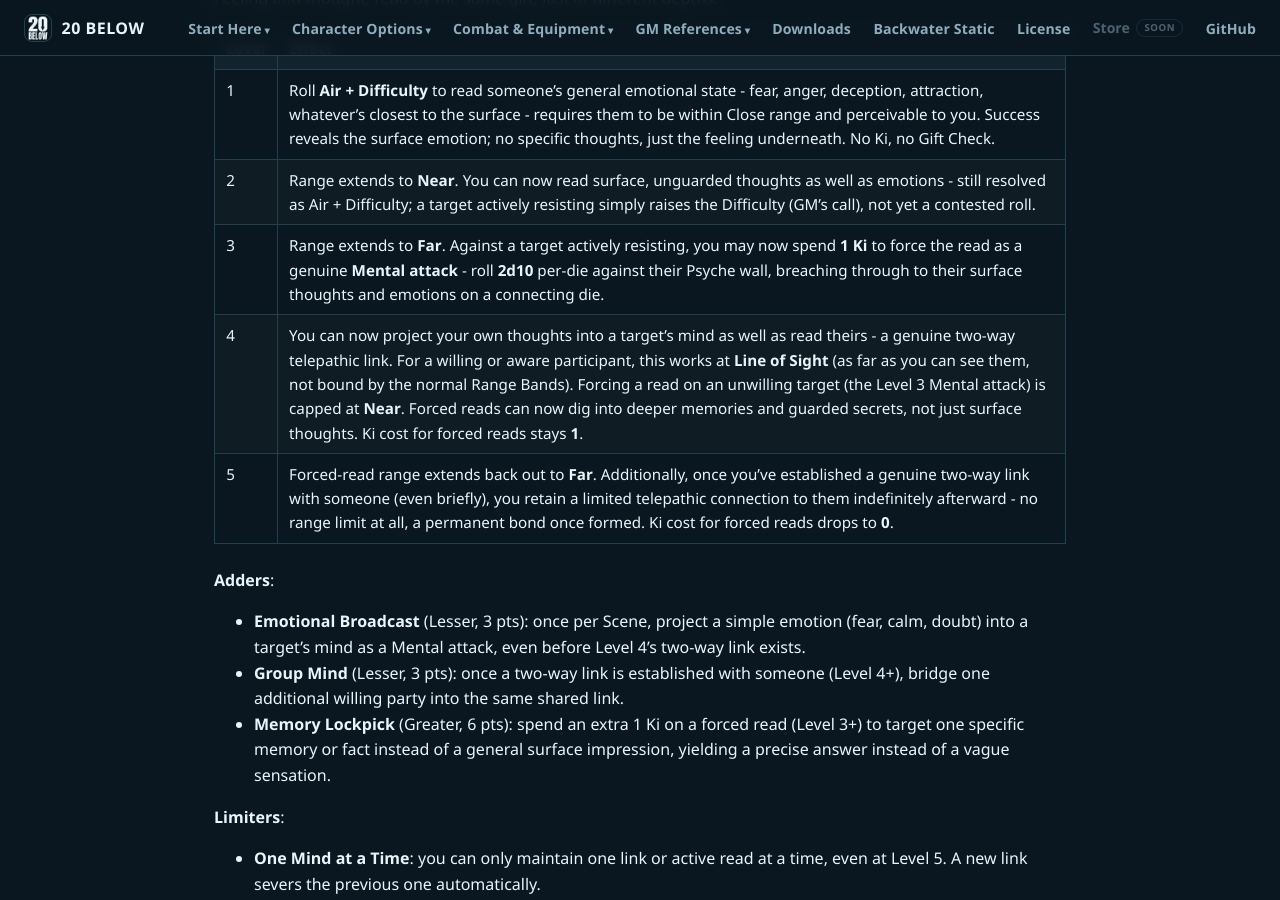
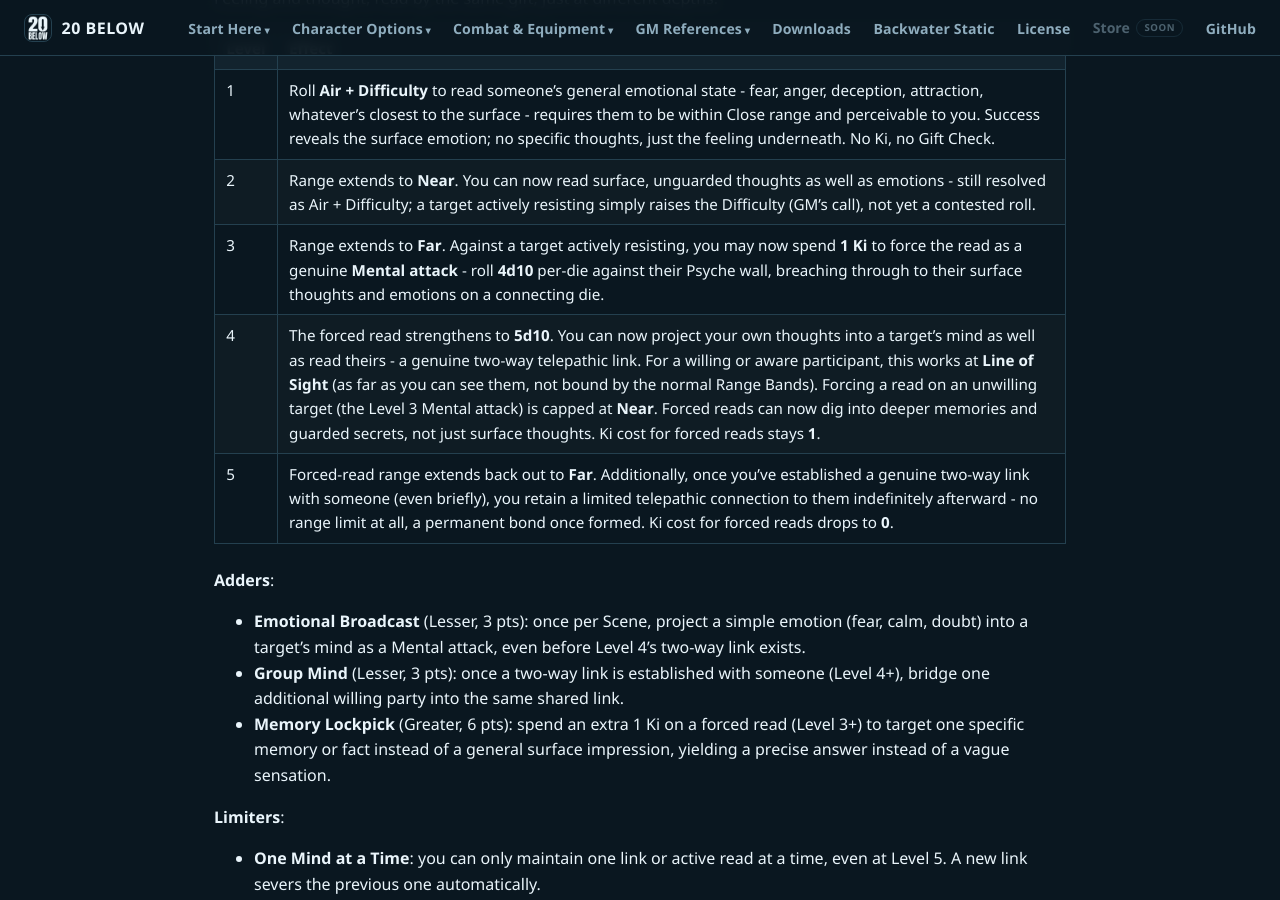
Before and after one commit to feralucce/20_Below, a Jekyll site: the page built from rules/gifts.md, in a window 1280 px wide and 900 px high, scrolled down 49494 px. Built offline with Jekyll 4.4.1, drawn with Linux system fonts in a browser that asks for light colours; our own code applies the rules of GitHub Pages for plain Markdown files.

Commit message:
Telepathy's forced read follows the same dice ladder as every other Gift
Every Mental and Social wall attack in the game sizes its pool by the
Gift Level it is used at: Level 1 rolls 2d10, Level 2 rolls 3d10, Level 3
rolls 4d10, Level 4 rolls 5d10. Ten of the eleven followed it. Telepathy
rolled 2d10 at Level 3.

So there was no calculation to invent - the game already had one, and
Telepathy was the only Gift outside it. Its forced read is now 4d10 at
Level 3, strengthening to 5d10 at Level 4, which also gives that Level a
reason to matter to the attack rather than only to the two-way link.
Auto-hitting was already correct: every attack from Level 2 up hits
automatically, and only Level 1 versions roll to-hit.

Level + 1 now holds for all eleven, checked programmatically rather than
by eye.

One thing worth recording: the first attempt at bolding the new dice
counts was written through a shell heredoc, which mangled the RTF control
words \f and \b into literal formfeed and backspace bytes - eight of them
written into the chapter. Caught by inspecting the file rather than by
any check, restored from the backup taken moments earlier, and redone
from a script file. The script now refuses to write if it would emit a
control character, which is the check that should have existed.

Co-Authored-By: Claude Opus 5 <noreply@anthropic.com>

```diff
--- a/rules/gifts.md
+++ b/rules/gifts.md
@@ -1200,8 +1200,8 @@ Minds are not as private as people think - not to you. You can brush against ano
 |---|---|
 | 1 | Roll **Air + Difficulty** to read someone's general emotional state - fear, anger, deception, attraction, whatever's closest to the surface - requires them to be within Close range and perceivable to you. Success reveals the surface emotion; no specific thoughts, just the feeling underneath. No Ki, no Gift Check. |
 | 2 | Range extends to **Near**. You can now read surface, unguarded thoughts as well as emotions - still resolved as Air + Difficulty; a target actively resisting simply raises the Difficulty (GM's call), not yet a contested roll. |
-| 3 | Range extends to **Far**. Against a target actively resisting, you may now spend **1 Ki** to force the read as a genuine **Mental attack** - roll **2d10** per-die against their Psyche wall, breaching through to their surface thoughts and emotions on a connecting die. |
-| 4 | You can now project your own thoughts into a target's mind as well as read theirs - a genuine two-way telepathic link. For a willing or aware participant, this works at **Line of Sight** (as far as you can see them, not bound by the normal Range Bands). Forcing a read on an unwilling target (the Level 3 Mental attack) is capped at **Near**. Forced reads can now dig into deeper memories and guarded secrets, not just surface thoughts. Ki cost for forced reads stays **1**. |
+| 3 | Range extends to **Far**. Against a target actively resisting, you may now spend **1 Ki** to force the read as a genuine **Mental attack** - roll **4d10** per-die against their Psyche wall, breaching through to their surface thoughts and emotions on a connecting die. |
+| 4 | The forced read strengthens to **5d10**. You can now project your own thoughts into a target's mind as well as read theirs - a genuine two-way telepathic link. For a willing or aware participant, this works at **Line of Sight** (as far as you can see them, not bound by the normal Range Bands). Forcing a read on an unwilling target (the Level 3 Mental attack) is capped at **Near**. Forced reads can now dig into deeper memories and guarded secrets, not just surface thoughts. Ki cost for forced reads stays **1**. |
 | 5 | Forced-read range extends back out to **Far**. Additionally, once you've established a genuine two-way link with someone (even briefly), you retain a limited telepathic connection to them indefinitely afterward - no range limit at all, a permanent bond once formed. Ki cost for forced reads drops to **0**. |
 
 **Adders**:
```
Also changed, not shown: webbook/gifts.md (+3 -3 lines).
